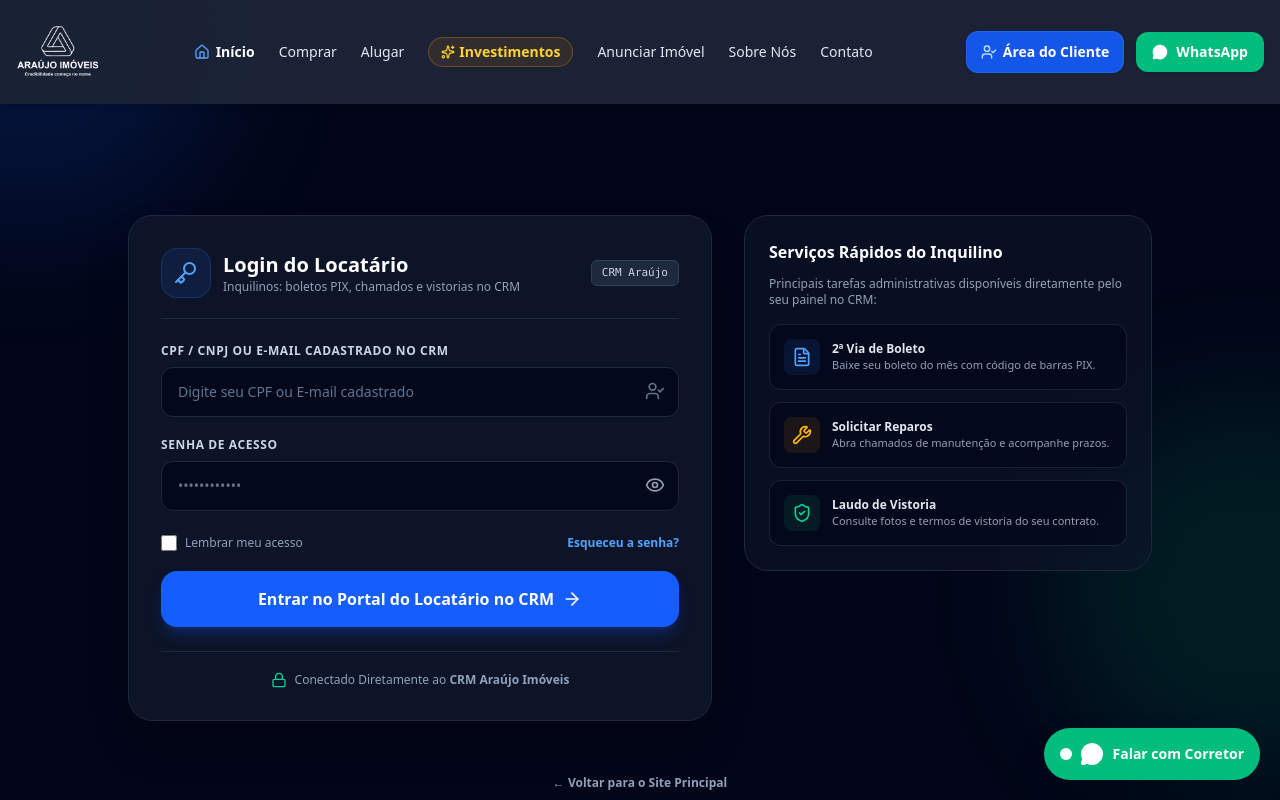
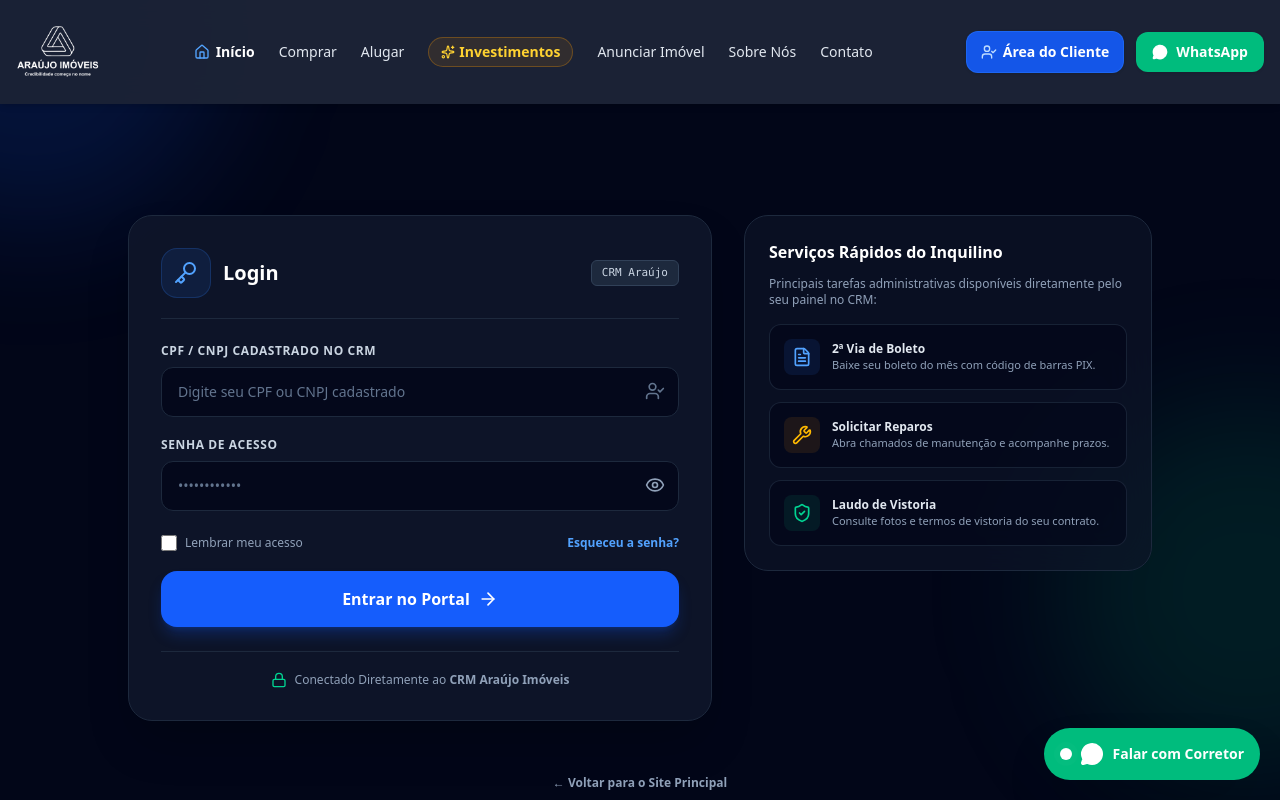
Before and after one commit to marcapay/SITEARA-JOIM-VEIS, a Next.js app: page /entrar in a window 1280 px wide. Shown: the top 800 px of the page. Built offline with nearby package versions, Linux system fonts and the light colour scheme; no server answers.

Commit message:
remover textos de login

```diff
--- a/src/app/entrar/page.tsx
+++ b/src/app/entrar/page.tsx
@@ -92,11 +92,8 @@
                 </div>
                 <div>
                   <h2 className="text-xl font-bold text-white">
-                    Login do {activeRole === "locatario" ? "Locatário" : "Locador"}
+                    Login
                   </h2>
-                  <p className="text-xs text-slate-400">
-                    {activeRole === "locatario" ? "Inquilinos: boletos PIX, chamados e vistorias no CRM" : "Proprietários: repasses, extratos e contratos no CRM"}
-                  </p>
                 </div>
               </div>
               <span className="hidden sm:inline-block text-[11px] font-mono bg-slate-800 text-slate-300 px-2.5 py-1 rounded-md border border-slate-700">
@@ -132,7 +129,7 @@
             <form onSubmit={handleSubmit} className="space-y-5">
               <div>
                 <label className="block text-xs font-bold text-slate-300 uppercase tracking-wider mb-2">
-                  CPF / CNPJ ou E-mail Cadastrado no CRM
+                  CPF / CNPJ Cadastrado no CRM
                 </label>
                 <div className="relative">
                   <input
@@ -140,7 +137,7 @@
                     required
                     value={documentOrEmail}
                     onChange={(e) => setDocumentOrEmail(e.target.value)}
-                    placeholder={activeRole === "locatario" ? "Digite seu CPF ou E-mail cadastrado" : "Digite seu CPF/CNPJ do proprietário ou E-mail"}
+                    placeholder="Digite seu CPF ou CNPJ cadastrado"
                     className="w-full bg-slate-950/80 border border-slate-800 rounded-xl px-4 py-3.5 text-sm text-white placeholder-slate-500 focus:outline-none focus:ring-2 focus:ring-blue-500 focus:border-transparent transition-all"
                   />
                   <UserCheck className="w-5 h-5 text-slate-500 absolute right-3.5 top-3.5" />
@@ -204,7 +201,7 @@
                   <span>Redirecionando para o CRM...</span>
                 ) : (
                   <>
-                    <span>Entrar no Portal do {activeRole === "locatario" ? "Locatário" : "Locador"} no CRM</span>
+                    <span>Entrar no Portal</span>
                     <ArrowRight className="w-5 h-5" />
                   </>
                 )}
```
